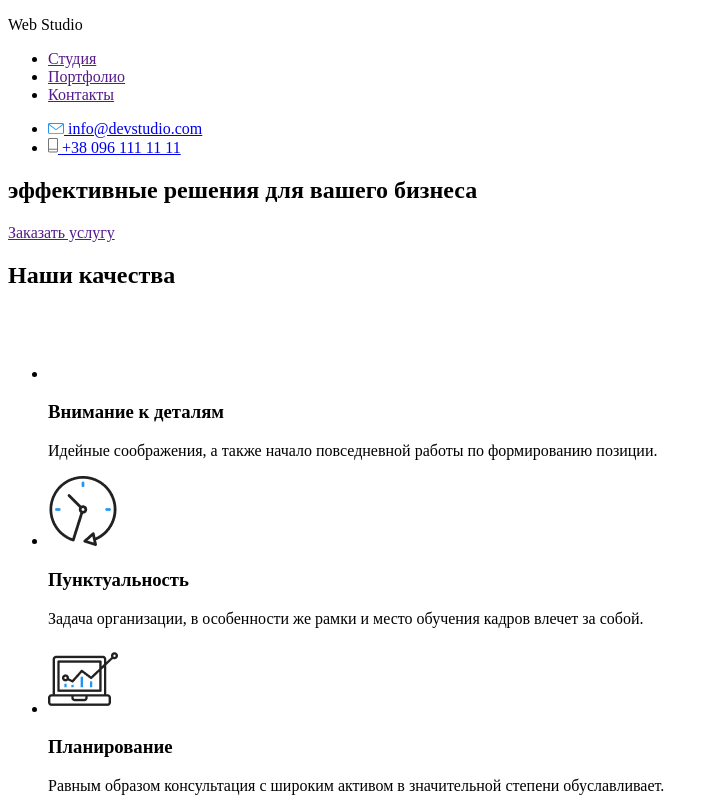
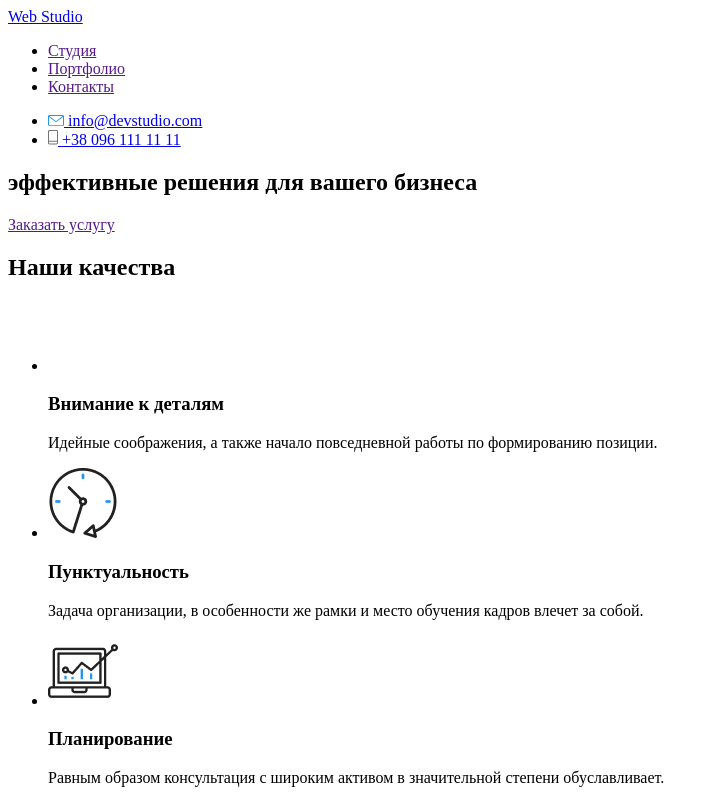
Before and after one commit to irolyuk/goit-markup-hw-01, a plain HTML site: page index.html in a window 1280 px wide. Shown: the top 800 px of the page, without its empty margins (0-719 px from the left). Drawn offline with Linux system fonts and the light colour scheme.

Commit message:
Update index.html

```diff
--- a/index.html
+++ b/index.html
@@ -8,7 +8,7 @@
   <body>
     <header>
       <nav>
-        <p>Web Studio</p>
+        <a href="/">Web Studio</a>
         <ul>
           <li>
             <a href="">Студия</a>
@@ -161,7 +161,7 @@
       </section>
     </main>
     <footer>
-      <p>Web Studio</p>
+      <a href="/">Web Studio</a>
       <address>
         <p>г. Киев, пр-т Леси Украинки, 26</p>
         <br />
```
